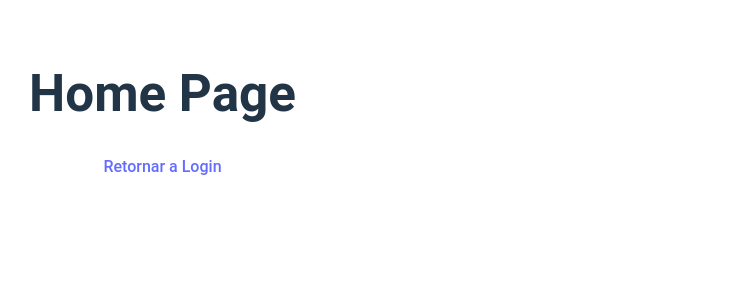
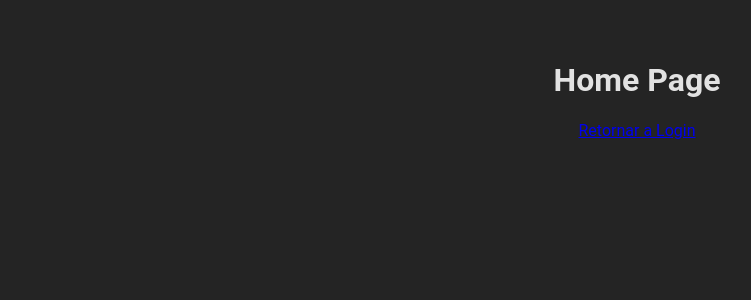
Before and after one commit to Fabio-Martins1/log-in, a React (Vite) app: page / in a window 1280 px wide. Shown: the top 300 px of the page, without its empty margins (3-754 px from the left). Built offline with nearby package versions, Linux system fonts and the light colour scheme.

Commit message:
Projeto iniciado. API de login e registro.

```diff
--- a/src/index.css
+++ b/src/index.css
@@ -3,62 +3,4 @@
   color-scheme: light dark;
   color: rgba(255, 255, 255, 0.87);
   background-color: #242424;
-
-  font-synthesis: none;
-  text-rendering: optimizeLegibility;
-  -webkit-font-smoothing: antialiased;
-  -moz-osx-font-smoothing: grayscale;
-  -webkit-text-size-adjust: 100%;
 }
-
-a {
-  font-weight: 500;
-  color: #646cff;
-  text-decoration: inherit;
-}
-a:hover {
-  color: #535bf2;
-}
-
-body {
-  margin: 0;
-  display: flex;
-  height: 100%;
-}
-
-h1 {
-  font-size: 3.2em;
-  line-height: 1.1;
-}
-
-button {
-  border-radius: 8px;
-  border: 1px solid transparent;
-  padding: 0.6em 1.2em;
-  font-size: 1em;
-  font-weight: 500;
-  font-family: inherit;
-  background-color: #1a1a1a;
-  cursor: pointer;
-  transition: border-color 0.25s;
-}
-button:hover {
-  border-color: #646cff;
-}
-button:focus,
-button:focus-visible {
-  outline: 4px auto -webkit-focus-ring-color;
-}
-
-@media (prefers-color-scheme: light) {
-  :root {
-    color: #213547;
-    background-color: #ffffff;
-  }
-  a:hover {
-    color: #747bff;
-  }
-  button {
-    background-color: #f9f9f9;
-  }
-}
```
